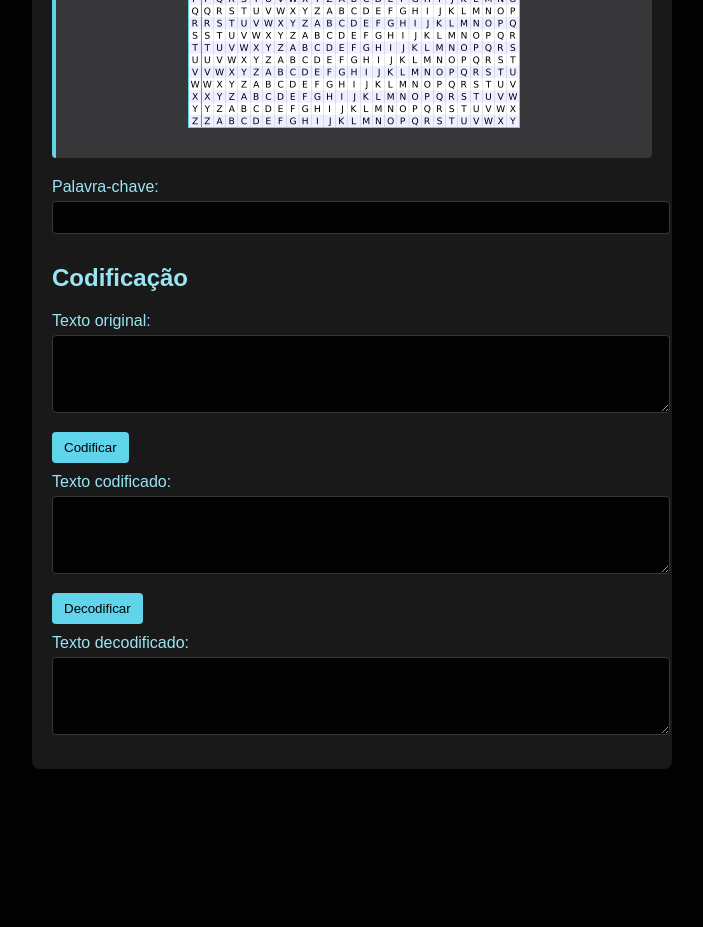
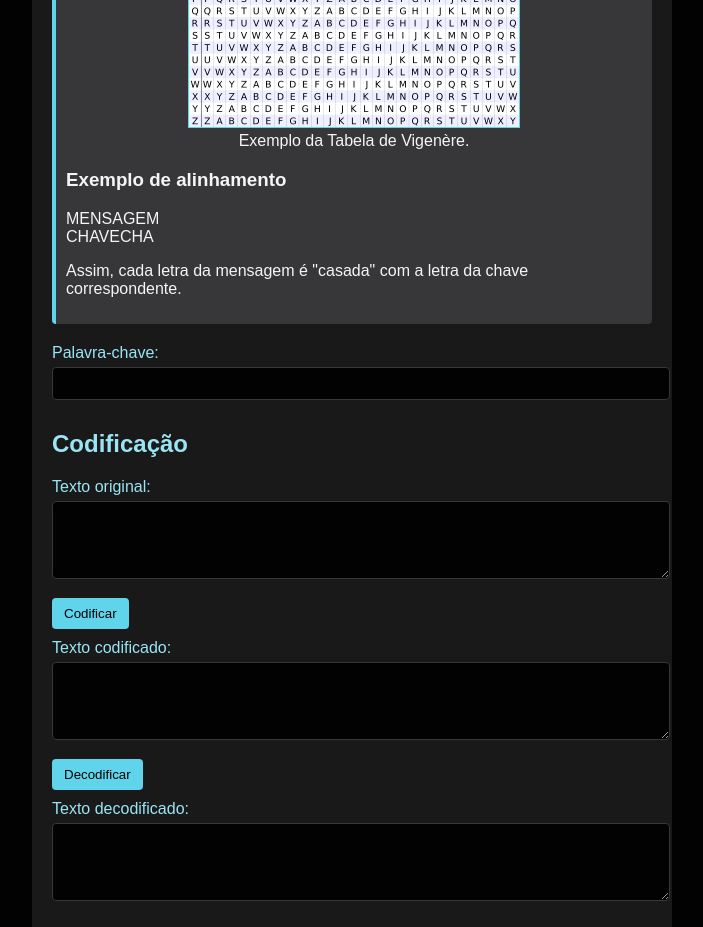
Before and after one commit to lucasindalencio/vigenere, a plain HTML site: page vigenere/index.html in a window 1280 px wide. Shown: the part 1280-2207 px from the top of the page, without its empty margins (288-991 px from the left). Before the commit the page ends 2069 px from the top, so only its background shows below. Drawn offline with Linux system fonts and the light colour scheme.

Commit message:
Update index.html
é pra ter mudado saporra

```diff
--- a/vigenere/index.html
+++ b/vigenere/index.html
@@ -31,9 +31,23 @@
   <p>A Cifra de Vigenère aplica a ideia de deslocamento do alfabeto, mas de forma variável, utilizando uma palavra-chave. Cada letra da chave indica quantas posições deslocar no alfabeto.</p>
   <p>Exemplo simplificado: se a chave é <b>"casa"</b> e a letra <b>"a"</b> aparece na mensagem, ela pode virar <b>"c"</b> em um ponto e <b>"s"</b> em outro, dependendo da posição da chave. Isso aumenta a segurança da cifra.</p>
   <p>O processo é feito utilizando a chamada <b>Tabela de Vigenère</b>, que cruza as letras da mensagem com as da chave para determinar o resultado.</p>
+
   <figure>
     <img src="Vigenère_square_shading.svg.png" alt="Tabela da Cifra de Vigenère">
+    <figcaption>Exemplo da Tabela de Vigenère.</figcaption>
   </figure>
+
+  <!-- Ilustração do alinhamento da chave -->
+<h3>Exemplo de alinhamento</h3>
+<div class="vigenere-exemplo">
+  <div class="linha">
+    <span>M</span><span>E</span><span>N</span><span>S</span><span>A</span><span>G</span><span>E</span><span>M</span>
+  </div>
+  <div class="linha">
+    <span>C</span><span>H</span><span>A</span><span>V</span><span>E</span><span>C</span><span>H</span><span>A</span>
+  </div>
+</div>
+<p>Assim, cada letra da mensagem é "casada" com a letra da chave correspondente.</p>
 </section>
     <!-- ============================================= -->
 
```
Lines whose indentation alone changed are shown as unchanged.
